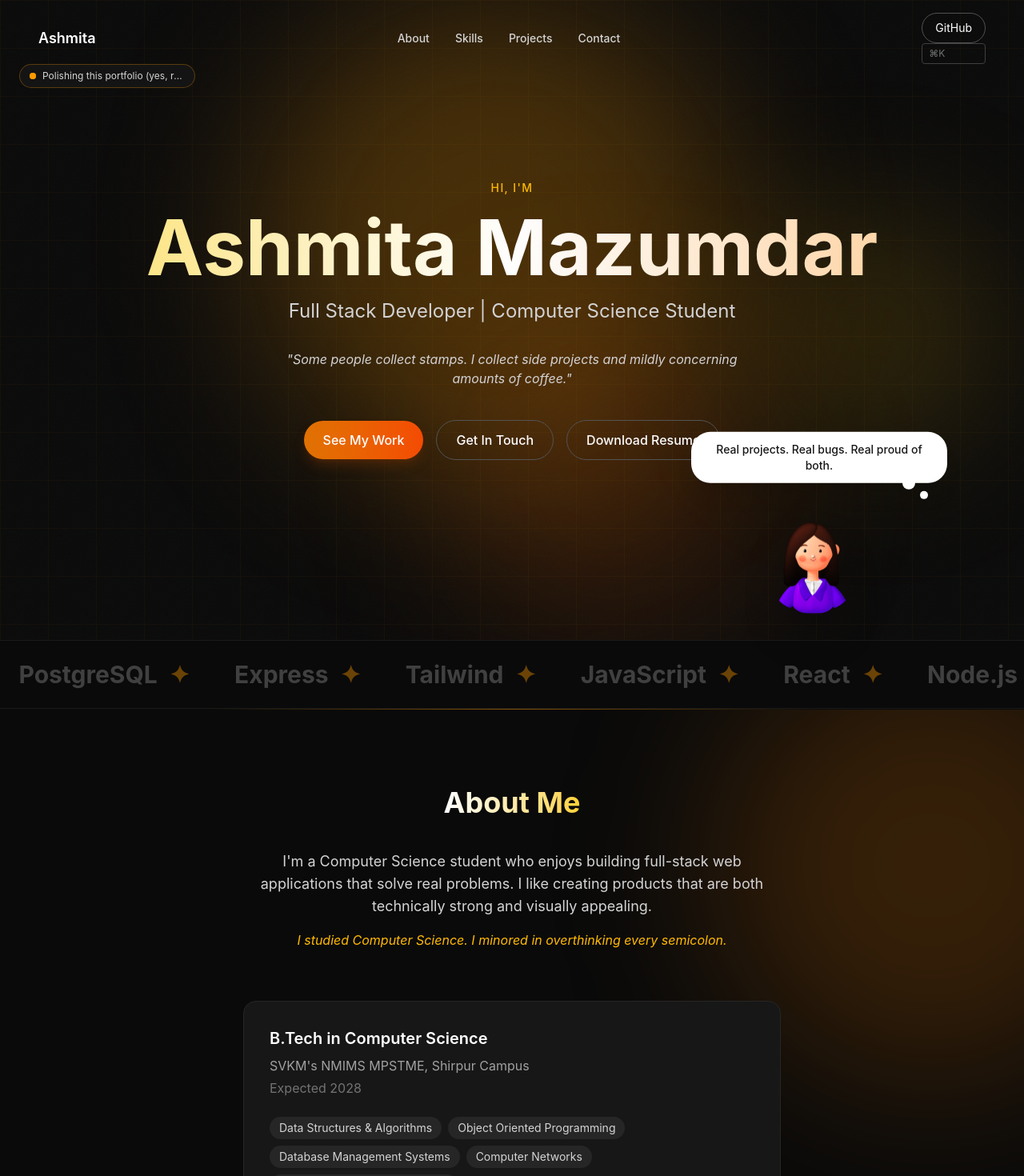
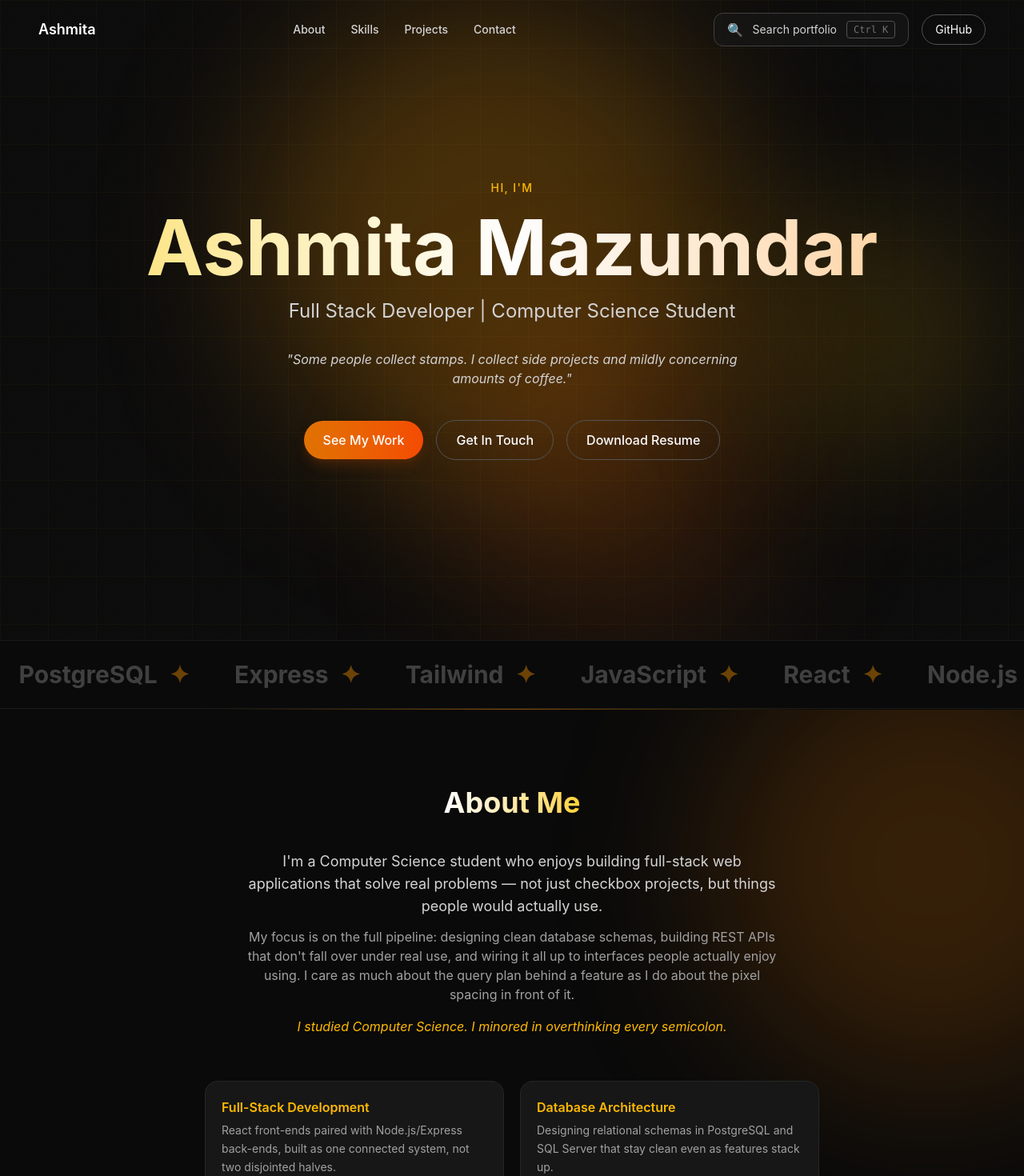
Before and after one commit to ashmita-dev/final_portfolio, a React (Vite) app: page / in a window 1280 px wide. Shown: the top 1470 px of the page at 80% size. Built offline with nearby package versions, Linux system fonts and the light colour scheme.

Commit message:
Removed static avatar, expand About section, add 3D tilt card effect

```diff
--- a/src/App.jsx
+++ b/src/App.jsx
@@ -1,5 +1,4 @@
 import Navbar from "./components/Navbar";
-import Avatar from "./components/Avatar";
 import CursorGlow from "./components/CursorGlow";
 import SectionDivider from "./components/SectionDivider";
 import Hero from "./sections/Hero";
@@ -10,7 +9,6 @@ import Contact from "./sections/Contact";
 import CustomCursor from "./components/CustomCursor";
 import ScrollToTop from "./components/ScrollToTop";
 import CommandPalette from "./components/CommandPalette";
-import NowWidget from "./components/NowWidget";
 import EasterEgg from "./components/EasterEgg";
 import Marquee from "./components/Marquee";
 
@@ -21,7 +19,6 @@ function App() {
       <CustomCursor />
       <ScrollToTop />
       <Navbar />
-      <Avatar />
       <Hero />
       <Marquee
         items={[
@@ -42,7 +39,6 @@ function App() {
       <SectionDivider />
       <Contact />
       <CommandPalette />
-      <NowWidget />
       <EasterEgg />
     </div>
   );
--- a/src/components/Avatar.jsx
+++ /dev/null
@@ -1,91 +0,0 @@
-import { useState, useEffect } from "react";
-import { motion, AnimatePresence } from "framer-motion";
-import avatarImg from "../assets/avatar.png";
-
-const sectionLines = {
-  hero: "Fair warning: I debug faster than I respond to texts.",
-  about: "Comment lines: 0. Overthinking per semicolon: immeasurable.",
-  skills: "Yes, I know React. No, I will not explain useEffect at a party.",
-  projects: "Real projects. Real bugs. Real proud of both.",
-  contact: "Reach out — my API uptime beats my sleep schedule.",
-};
-
-function Avatar() {
-  const [line, setLine] = useState(sectionLines.hero);
-
-  useEffect(() => {
-    const sections = ["hero", "about", "skills", "projects", "contact"];
-
-    const handleScroll = () => {
-      const scrollPos = window.scrollY + window.innerHeight / 2;
-      let current = "hero";
-
-      sections.forEach((id) => {
-        const el = document.getElementById(id);
-        if (el && el.offsetTop <= scrollPos) {
-          current = id;
-        }
-      });
-
-      setLine(sectionLines[current]);
-    };
-
-    window.addEventListener("scroll", handleScroll);
-    return () => window.removeEventListener("scroll", handleScroll);
-  }, []);
-
-  return (
-    <>
-      <motion.div
-        className="fixed bottom-0 right-4 md:right-16 z-40 pointer-events-none"
-        animate={{ y: [0, -14, 0] }}
-        transition={{ duration: 2.5, repeat: Infinity, ease: "easeInOut" }}
-      >
-        <div className="relative flex flex-col items-end">
-          <AnimatePresence mode="wait">
-            <motion.div
-              key={line}
-              initial={{ opacity: 0, y: 15, scale: 0.9 }}
-              animate={{ opacity: 1, y: 0, scale: 1 }}
-              exit={{ opacity: 0, y: -10, scale: 0.9 }}
-              transition={{ duration: 0.4 }}
-              className="relative mb-2 mr-2 md:mr-8 hidden sm:block"
-            >
-              <div className="bg-white text-neutral-900 text-sm font-medium px-5 py-3 rounded-3xl max-w-[180px] md:max-w-xs shadow-xl text-center">
-                {line}
-              </div>
-              <div className="absolute -bottom-2 right-10 w-4 h-4 bg-white rounded-full" />
-              <div className="absolute -bottom-5 right-6 w-2.5 h-2.5 bg-white rounded-full" />
-            </motion.div>
-          </AnimatePresence>
-
-          <motion.img
-            src={avatarImg}
-            alt="Ashmita"
-            initial={{ opacity: 0, y: 40 }}
-            animate={{ opacity: 1, y: 0 }}
-            transition={{ duration: 0.8, delay: 0.3 }}
-            className="w-32 sm:w-44 md:w-80 lg:w-96 drop-shadow-2xl"
-          />
-        </div>
-      </motion.div>
-
-      <div className="fixed bottom-0 left-0 w-full z-30 sm:hidden pointer-events-none">
-        <AnimatePresence mode="wait">
-          <motion.div
-            key={line}
-            initial={{ opacity: 0, y: 20 }}
-            animate={{ opacity: 1, y: 0 }}
-            exit={{ opacity: 0, y: 20 }}
-            transition={{ duration: 0.4 }}
-            className="bg-neutral-900/95 backdrop-blur border-t border-amber-500/40 text-neutral-200 text-sm px-4 py-3 text-center"
-          >
-            {line}
-          </motion.div>
-        </AnimatePresence>
-      </div>
-    </>
-  );
-}
-
-export default Avatar;
--- a/src/components/Navbar.jsx
+++ b/src/components/Navbar.jsx
@@ -30,7 +30,9 @@ function Navbar() {
         animate={{ opacity: 1, y: 0 }}
         transition={{ duration: 0.5 }}
         className={`fixed top-0 left-0 w-full z-50 flex items-center justify-between px-6 md:px-12 py-4 transition-colors duration-300 ${
-          scrolled ? "bg-neutral-950/90 backdrop-blur border-b border-neutral-800" : "bg-transparent"
+          scrolled
+            ? "bg-neutral-950/90 backdrop-blur border-b border-neutral-800"
+            : "bg-transparent"
         }`}
       >
         <a href="#" className="text-white font-semibold text-lg">
@@ -39,25 +41,65 @@ function Navbar() {
 
         <div className="hidden md:flex gap-8">
           {links.map((link) => (
-            <a key={link.label} href={link.href} className="text-neutral-300 hover:text-amber-400 transition text-sm font-medium">
+            <a
+              key={link.label}
+              href={link.href}
+              className="text-neutral-300 hover:text-amber-400 transition text-sm font-medium"
+            >
               {link.label}
             </a>
           ))}
         </div>
 
-        <div className="hidden md:block group relative">
+        <div className="hidden md:flex items-center gap-4">
+          <button
+            onClick={() =>
+              window.dispatchEvent(
+                new KeyboardEvent("keydown", {
+                  key: "k",
+                  ctrlKey: true,
+                })
+              )
+            }
+            className="group relative flex items-center gap-3 px-4 py-2 rounded-xl border border-neutral-700 bg-neutral-900/70 hover:border-amber-400 transition"
+          >
+            <span className="text-neutral-400">🔍</span>
+
+            <span className="text-sm text-neutral-300">
+              Search portfolio
+            </span>
+
+            <kbd className="text-xs border border-neutral-600 rounded px-2 py-0.5 text-neutral-500">
+              Ctrl K
+            </kbd>
+
+            <div className="absolute top-full right-0 mt-3 w-72 rounded-xl border border-neutral-800 bg-neutral-900 p-4 text-left opacity-0 invisible group-hover:visible group-hover:opacity-100 transition-all duration-300 shadow-xl">
+              <p className="font-semibold text-white mb-2">
+                Quick Command Palette
+              </p>
+
+              <p className="text-sm text-neutral-400 leading-6">
+                • Jump to any section
+                <br />
+                • Open GitHub & LinkedIn
+                <br />
+                • Contact me instantly
+              </p>
+
+              <div className="mt-3 text-xs text-amber-400">
+                Click here or press Ctrl + K
+              </div>
+            </div>
+          </button>
+
           <MagneticButton
             href={personalInfo.github}
             target="_blank"
             rel="noreferrer"
-            className="text-sm px-4 py-2 border border-neutral-600 hover:border-amber-400 transition rounded-full text-white block"
+            className="text-sm px-4 py-2 border border-neutral-600 hover:border-amber-400 transition rounded-full text-white"
           >
             GitHub
           </MagneticButton>
-          <span className="hidden lg:block text-xs text-neutral-500 border border-neutral-700 rounded px-2 py-1">⌘K</span>
-          <span className="absolute top-full right-0 mt-2 text-xs text-neutral-400 whitespace-nowrap opacity-0 group-hover:opacity-100 transition pointer-events-none">
-            where the commits actually live
-          </span>
         </div>
 
         <button
@@ -90,6 +132,7 @@ function Navbar() {
                 {link.label}
               </motion.a>
             ))}
+
             <motion.a
               href={personalInfo.github}
               target="_blank"
--- a/src/components/NowWidget.jsx
+++ /dev/null
@@ -1,21 +0,0 @@
-import { motion } from "framer-motion";
-import { currentlyBuilding } from "../data/portfolioData";
-
-function NowWidget() {
-  return (
-    <motion.div
-      initial={{ opacity: 0, x: -20 }}
-      animate={{ opacity: 1, x: 0 }}
-      transition={{ duration: 0.6, delay: 1 }}
-      className="fixed top-20 left-4 md:left-6 z-30 hidden sm:flex items-center gap-2 bg-neutral-900/80 backdrop-blur border border-amber-500/30 rounded-full px-3 py-1.5 max-w-[220px]"
-    >
-      <span className="relative flex h-2 w-2 shrink-0">
-        <span className="animate-ping absolute inline-flex h-full w-full rounded-full bg-amber-400 opacity-75" />
-        <span className="relative inline-flex rounded-full h-2 w-2 bg-amber-500" />
-      </span>
-      <span className="text-xs text-neutral-300 truncate">{currentlyBuilding}</span>
-    </motion.div>
-  );
-}
-
-export default NowWidget;
--- /dev/null
+++ b/src/components/TiltCard.jsx
@@ -0,0 +1,49 @@
+import { useRef } from "react";
+import { motion, useMotionValue, useSpring, useTransform } from "framer-motion";
+
+function TiltCard({ children, className }) {
+  const ref = useRef(null);
+  const x = useMotionValue(0);
+  const y = useMotionValue(0);
+
+  const rotateX = useSpring(useTransform(y, [-0.5, 0.5], [8, -8]), { stiffness: 200, damping: 20 });
+  const rotateY = useSpring(useTransform(x, [-0.5, 0.5], [-8, 8]), { stiffness: 200, damping: 20 });
+  const glowX = useTransform(x, [-0.5, 0.5], [0, 100]);
+  const glowY = useTransform(y, [-0.5, 0.5], [0, 100]);
+
+  const handleMouseMove = (e) => {
+    const rect = ref.current.getBoundingClientRect();
+    const px = (e.clientX - rect.left) / rect.width - 0.5;
+    const py = (e.clientY - rect.top) / rect.height - 0.5;
+    x.set(px);
+    y.set(py);
+  };
+
+  const handleMouseLeave = () => {
+    x.set(0);
+    y.set(0);
+  };
+
+  return (
+    <motion.div
+      ref={ref}
+      onMouseMove={handleMouseMove}
+      onMouseLeave={handleMouseLeave}
+      style={{ rotateX, rotateY, transformStyle: "preserve-3d" }}
+      className={`relative ${className}`}
+    >
+      <motion.div
+        className="pointer-events-none absolute inset-0 rounded-2xl opacity-0 hover:opacity-100 transition-opacity duration-300"
+        style={{
+          background: useTransform(
+            [glowX, glowY],
+            ([gx, gy]) => `radial-gradient(circle at ${gx}% ${gy}%, rgba(245,158,11,0.15), transparent 60%)`
+          ),
+        }}
+      />
+      {children}
+    </motion.div>
+  );
+}
+
+export default TiltCard;
--- a/src/data/portfolioData.js
+++ b/src/data/portfolioData.js
@@ -11,8 +11,27 @@ export const personalInfo = {
 };
 
 export const about = {
-  bio: "I'm a Computer Science student who enjoys building full-stack web applications that solve real problems. I like creating products that are both technically strong and visually appealing.",
+  bio: "I'm a Computer Science student who enjoys building full-stack web applications that solve real problems — not just checkbox projects, but things people would actually use.",
+  extendedBio: "My focus is on the full pipeline: designing clean database schemas, building REST APIs that don't fall over under real use, and wiring it all up to interfaces people actually enjoy using. I care as much about the query plan behind a feature as I do about the pixel spacing in front of it.",
   wittyLine: "I studied Computer Science. I minored in overthinking every semicolon.",
+  highlights: [
+    {
+      title: "Full-Stack Development",
+      description: "React front-ends paired with Node.js/Express back-ends, built as one connected system, not two disjointed halves.",
+    },
+    {
+      title: "Database Architecture",
+      description: "Designing relational schemas in PostgreSQL and SQL Server that stay clean even as features stack up.",
+    },
+    {
+      title: "API Design",
+      description: "Building REST APIs with proper auth (JWT), sensible error handling, and documentation that doesn't lie.",
+    },
+    {
+      title: "Problem-First Thinking",
+      description: "Starting from the actual user problem before touching a single line of code — CS taught me the theory, projects taught me the judgment.",
+    },
+  ],
   education: {
     degree: "B.Tech in Computer Science",
     school: "SVKM's NMIMS MPSTME, Shirpur Campus",
--- a/src/sections/About.jsx
+++ b/src/sections/About.jsx
@@ -1,15 +1,13 @@
 import { motion } from "framer-motion";
-import StatsCounter from "../components/StatsCounter";
 import { about, timeline, stats } from "../data/portfolioData";
 import Timeline from "../components/Timeline";
+import StatsCounter from "../components/StatsCounter";
 import GithubActivity from "../components/GithubActivity";
+import TiltCard from "../components/TiltCard";
 
 function About() {
   return (
-    <section
-      id="about"
-      className="min-h-screen bg-neutral-950 flex flex-col items-center justify-center px-6 py-24 relative overflow-hidden"
-    >
+    <section id="about" className="min-h-screen bg-neutral-950 flex flex-col items-center justify-center px-6 py-24 relative overflow-hidden">
       <div className="absolute inset-0 bg-[radial-gradient(ellipse_at_bottom_left,_var(--tw-gradient-stops))] from-amber-900/20 via-neutral-950 to-neutral-950" />
       <div className="absolute w-[550px] h-[550px] bg-amber-600/20 rounded-full blur-[100px] -top-20 -right-40" />
       <div className="absolute w-96 h-96 bg-amber-500/20 rounded-full blur-[100px] bottom-10 -left-20" />
@@ -30,28 +28,49 @@ function About() {
         whileInView={{ opacity: 1, x: 0 }}
         viewport={{ once: true }}
         transition={{ duration: 0.7, ease: "easeOut" }}
-        className="relative max-w-2xl text-neutral-300 text-lg mb-4 text-center"
+        className="relative max-w-2xl text-neutral-300 text-lg mb-3 text-center"
       >
         {about.bio}
+      </motion.p>
+
+      <motion.p
+        initial={{ opacity: 0 }}
+        whileInView={{ opacity: 1 }}
+        viewport={{ once: true }}
+        transition={{ duration: 0.7, delay: 0.1 }}
+        className="relative max-w-2xl text-neutral-400 text-base mb-4 text-center"
+      >
+        {about.extendedBio}
       </motion.p>
 
       <motion.p
         initial={{ opacity: 0, x: 60 }}
         whileInView={{ opacity: 1, x: 0 }}
         viewport={{ once: true }}
-        transition={{ duration: 0.7, delay: 0.1, ease: "easeOut" }}
-        className="relative max-w-2xl text-amber-400 italic text-center mb-16"
+        transition={{ duration: 0.7, delay: 0.15, ease: "easeOut" }}
+        className="relative max-w-2xl text-amber-400 italic text-center mb-14"
       >
         {about.wittyLine}
       </motion.p>
 
+      <div className="relative grid grid-cols-1 sm:grid-cols-2 gap-5 max-w-3xl w-full mb-16">
+        {about.highlights.map((item, i) => (
+          <TiltCard key={item.title} className="bg-neutral-900 border border-neutral-800 rounded-2xl p-5">
             <motion.div
-        initial={{ opacity: 0, y: 40, rotate: -1 }}
-        whileInView={{ opacity: 1, y: 0, rotate: 0 }}
+              initial={{ opacity: 0, y: 20 }}
+              whileInView={{ opacity: 1, y: 0 }}
               viewport={{ once: true }}
-        transition={{ duration: 0.6, delay: 0.2 }}
-        className="relative bg-neutral-900 border border-neutral-800 rounded-2xl p-8 max-w-2xl w-full mb-16"
+              transition={{ duration: 0.5, delay: i * 0.1 }}
             >
+              <h4 className="text-amber-400 font-semibold mb-1.5">{item.title}</h4>
+              <p className="text-neutral-400 text-sm leading-relaxed">{item.description}</p>
+            </motion.div>
+          </TiltCard>
+        ))}
+      </div>
+
+      <TiltCard className="relative bg-neutral-900 border border-neutral-800 rounded-2xl p-8 max-w-2xl w-full mb-16">
+        <div>
           <h3 className="text-xl font-semibold text-white mb-2">
             {about.education.degree}
           </h3>
@@ -72,21 +91,23 @@ function About() {
               </motion.span>
             ))}
           </div>
-      </motion.div>
+        </div>
+      </TiltCard>
+
+      <StatsCounter stats={stats} />
 
       <motion.h3
         initial={{ opacity: 0, y: 20 }}
         whileInView={{ opacity: 1, y: 0 }}
         viewport={{ once: true }}
         transition={{ duration: 0.6 }}
-        className="relative text-2xl font-semibold text-white mb-8 text-center"
+        className="relative text-2xl font-semibold text-white mb-8 mt-8 text-center"
       >
         Milestones
       </motion.h3>
 
-      <StatsCounter stats={stats} />
+      <Timeline items={timeline} />
 
-      <Timeline items={timeline} />
       <div className="mt-16 flex justify-center w-full">
         <GithubActivity username="ashmita-dev" />
       </div>
--- a/src/sections/Projects.jsx
+++ b/src/sections/Projects.jsx
@@ -3,13 +3,14 @@ import { motion } from "framer-motion";
 import gsap from "gsap";
 import { ScrollTrigger } from "gsap/ScrollTrigger";
 import { projects } from "../data/portfolioData";
+import TiltCard from "../components/TiltCard";
 
 gsap.registerPlugin(ScrollTrigger);
 
 function ProjectCard({ project }) {
   return (
     <div className="w-[85vw] sm:w-[70vw] md:w-[50vw] lg:w-[40vw] shrink-0 px-4">
-      <div
+      <TiltCard
         className={`bg-neutral-900 border rounded-2xl p-8 h-full ${
           project.flagship ? "border-amber-500" : "border-neutral-800"
         }`}
@@ -74,7 +75,7 @@ function ProjectCard({ project }) {
             GitHub
           </a>
         </div>
-      </div>
+      </TiltCard>
     </div>
   );
 }
@@ -148,7 +149,6 @@ function Projects() {
         </motion.p>
       </div>
 
-      {/* Desktop: horizontal scrolling */}
       <div
         ref={trackRef}
         className="relative flex flex-col md:flex-row gap-8 md:gap-0 px-6 md:px-16 pb-16 md:pb-0"
```
Also changed, not shown: src/assets/avatar.png (deleted). Lines whose indentation alone changed are shown as unchanged.
